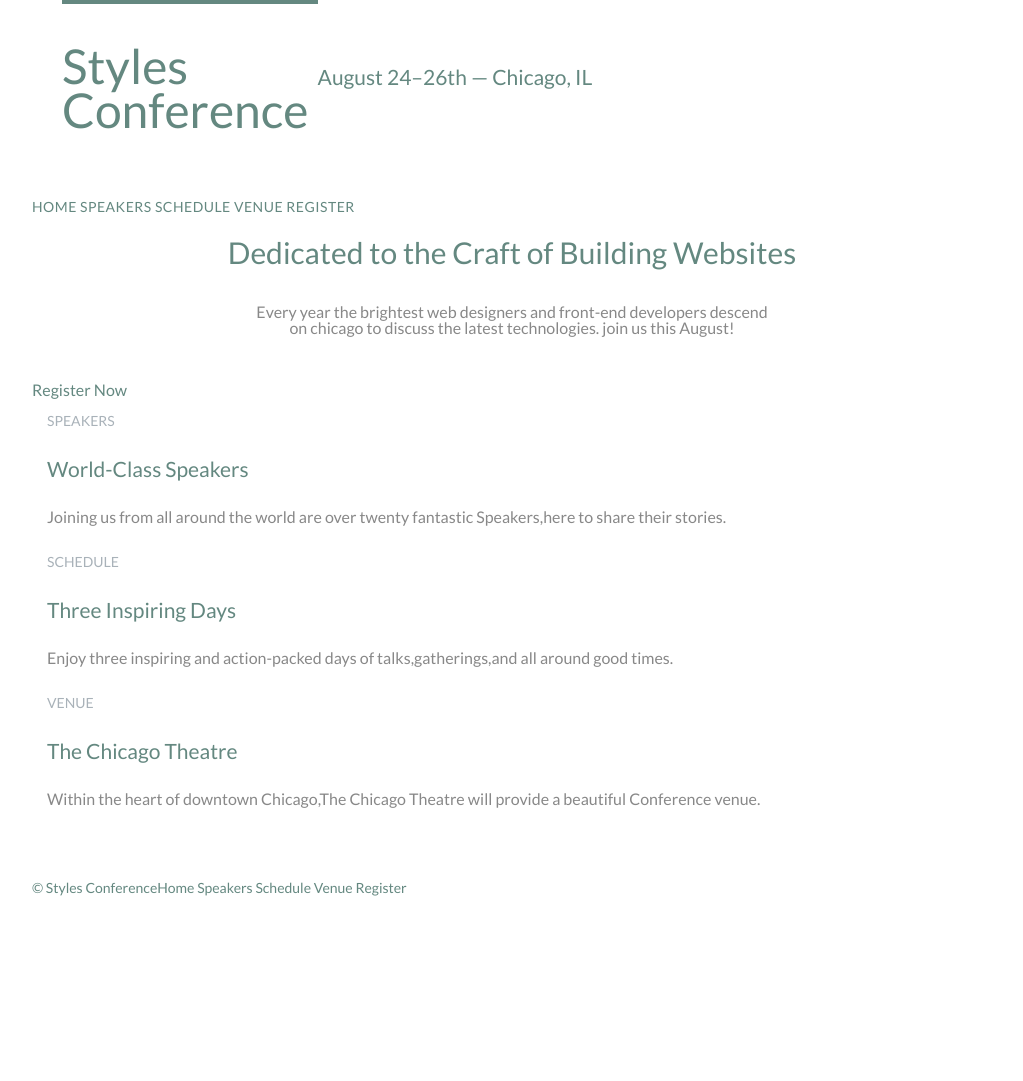
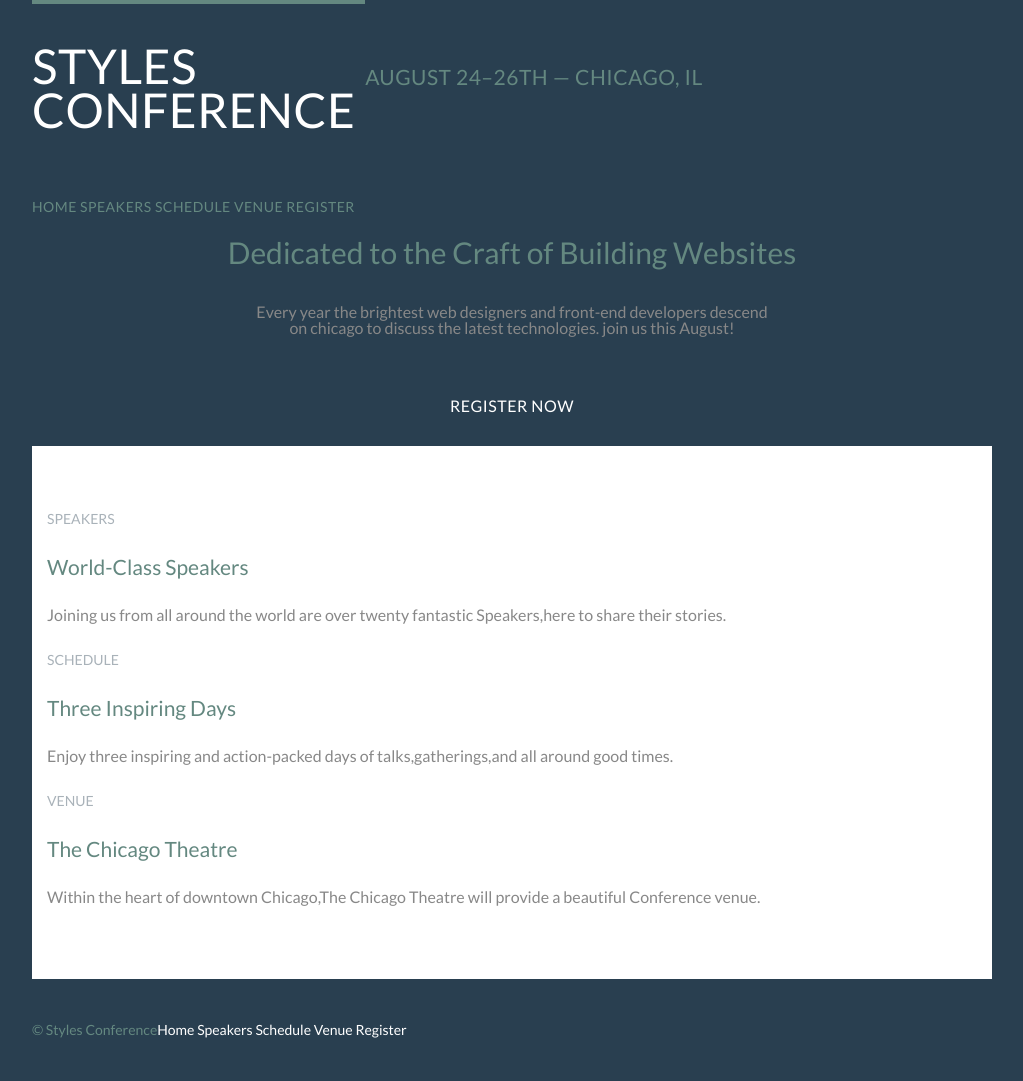
Before and after one commit to Johntejeda/indexhtml, a plain HTML site: page index.html in a window 1280 px wide. Shown: the whole page, without its empty margins (128-1151 px from the left). Before the commit the page ends 939 px from the top, so only its background shows below. Drawn offline with Linux system fonts and the light colour scheme.

Commit message:
added fetures

```diff
--- a/assets/stylesheets/main.css
+++ b/assets/stylesheets/main.css
@@ -39,6 +39,14 @@
 p a {
   border-bottom: 1px solid #dfe2e5;
 }
+.primary-header a,
+.primary-footer a {
+  color: #fff;
+}
+.primary-header a:hover,
+.primary-footer a:hover {
+  color: #648880;
+}
 
 
 
@@ -48,6 +56,8 @@
   Primary header
   ========================================
 */
+
+
 .tagline {
   margin: 66px 0 22px 0;
   text-align: right;
@@ -63,19 +73,15 @@
 
 
 
- .logo {
-  border-top: 4px solid #648880;
-  padding: 40px 0 22px 0;
-  float: left;
-}
 .logo {
   border-top: 4px solid #648880;
   float: left;
   font-size: 48px;
+  font-weight: 100;
+  letter-spacing: .5px;
   line-height: 44px;
   padding: 40px 0 22px 0;
-}
-
+  text-transform: uppercase;
 }
 
 
@@ -107,6 +113,19 @@
 .teaser a:hover h3 {
   color: #a9b2b9;
 }
+.hero p {
+  font-size: 24px;
+  font-weight: 100;
+}
+.hero {
+  color: #fff;
+  line-height: 44px;
+  padding: 22px 80px 66px 80px;
+  text-align: center;
+}
+
+
+
 
 
 /*
@@ -119,7 +138,23 @@
   border-radius: 5px;
   display: inline-block;
   margin: 0;
+}.btn {
+  border-radius: 5px;
+  color: #fff;
+  cursor: pointer;
+  display: inline-block;
+  font-weight: 400;
+  letter-spacing: .5px;
+  margin: 0;
+  text-transform: uppercase;
 }
+
+.btn-alt:hover {
+  background: #fff;
+  color: #648880;
+}
+
+
 
 /*
   ========================================
@@ -171,9 +206,12 @@
   ========================================
 */
 body {
+  background: #293f50;
   color: #888;
   font: 300 16px/22px "Lato", "Open Sans", "Helvetica Neue", Helvetica, Arial, sans-serif;
 }
+
+
 
 
 
@@ -221,6 +259,7 @@
 
 
 
+
 /*
   ========================================
   Clearfix
@@ -241,11 +280,15 @@
 }
 
  .container {
-  margin: 0 auto;
+
+
+  margin: 100px auto;
+
   padding-left: 30px;margin: 0 auto;
   width: 960px;
   padding-right: 30px;margin: 0 auto;
   width: 960px;
+  padding:0;
 }
 
 *:before, *:after {
@@ -279,6 +322,18 @@
   border-collapse: collapse;
   border-spacing: 0;
 }
+/*
+  ========================================
+  Rows
+  ========================================
+*/
+
+.row {
+  background: #fff;
+  min-width: 960px;
+  padding: 66px 0 44px 0;
+}
+
 
 /*
   ========================================
--- a/index.html
+++ b/index.html
@@ -12,6 +12,7 @@
 <body background=>
   <section class="container">
     <header class="container group">
+      <header class="primary-header container group">
       <h1 class="logo">
         <a href="index.html">Styles <br> Conference</a>
         <a class="btn btn-alt">
@@ -28,11 +29,14 @@
     <br>
     <h2><center>Dedicated to the Craft of Building Websites</center></h2>
     <p><center>Every year the brightest web designers and front-end developers descend <br> on chicago to discuss the latest technologies. join us this August!</center> </p>
-    <br><a class="btn btn-alt" href="register.html">Register Now </a>
+    <br><a class="btn btn-alt" href="register.html"><center>Register Now<center> </a>
   </section>
   <section class="grid container">
     <a href="speakers.html"></a>
     <br>
+    <section class="row">
+  <div class="grid">
+
   <section class="teaser col-1-3">
       <h5>Speakers<h5>
       <h3>World-Class Speakers</h3>
@@ -48,6 +52,9 @@
       <h3>The Chicago Theatre</h3>
       <p>Within the heart of downtown Chicago,The Chicago Theatre will provide a beautiful Conference venue.</p>
     </section>
+  </div>
+</section>
+
    </section>
    <section>
     <footer class="primary-footer container group">
```
